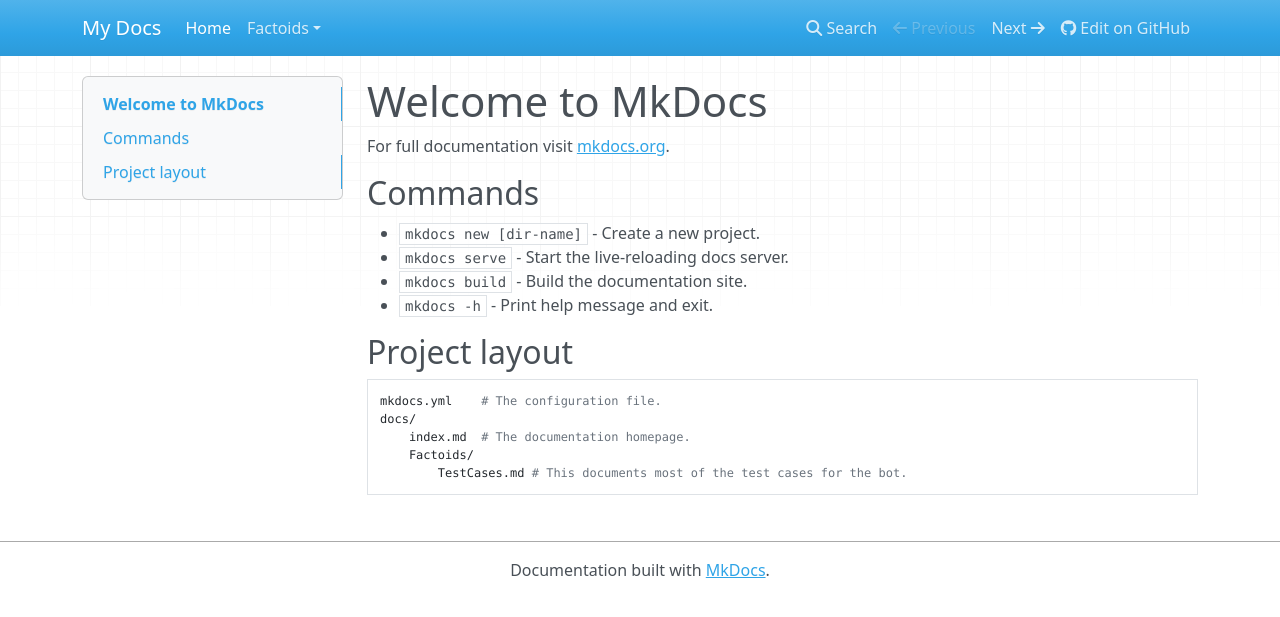
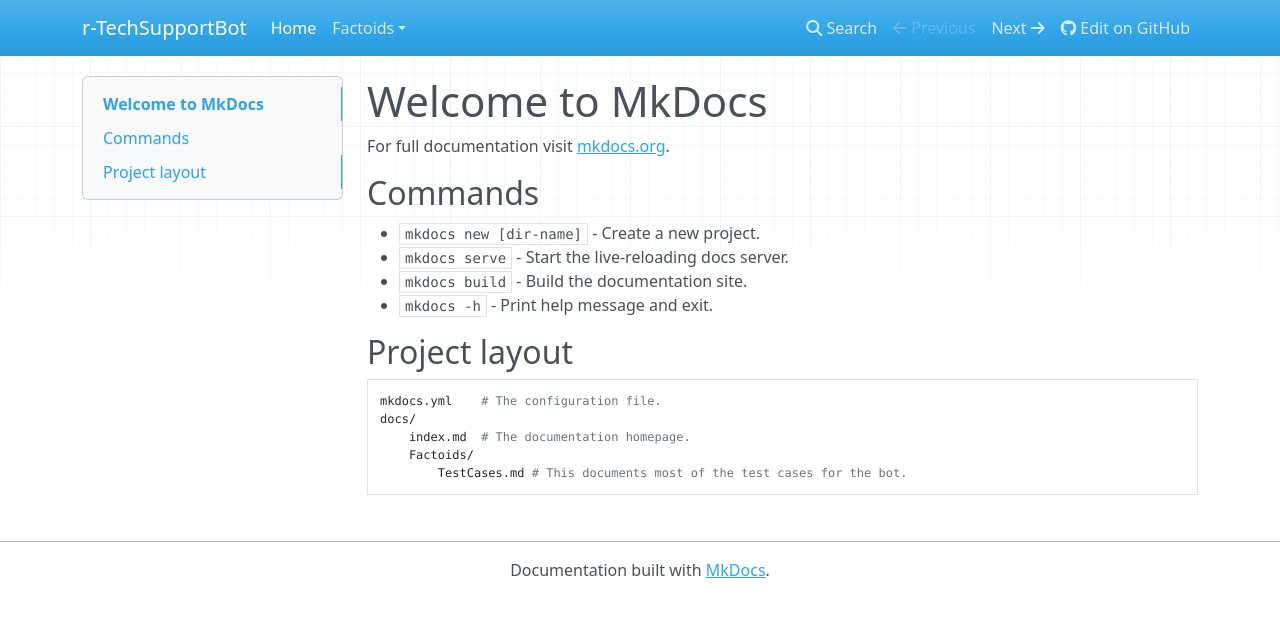
Before and after one commit to r-Techsupport/TechSupportBot, an MkDocs documentation site: the page built from docs/index.md, in a window 1280 px wide. Shown: the top 617 px of the page. Built offline with MkDocs 1.6.1, drawn with Linux system fonts in a browser that asks for light colours; nearby versions of some CDN libraries.

Commit message:
Make "Edit on Github" work also remove the os requirement

```diff
--- a/.readthedocs.yaml
+++ b/.readthedocs.yaml
@@ -6,7 +6,6 @@
 
 # Set the version of Python and other tools you might need
 build:
-  os: ubuntu-22.04
   tools:
     python: "3.11"
 
--- a/mkdocs.yml
+++ b/mkdocs.yml
@@ -1,5 +1,6 @@
-site_name: My Docs
-repo_url: https://github.com/r-Techsupport/TechSupportBot/
+site_name: r-TechSupportBot
+repo_url: https://github.com/r-TechSupport/TechSupportBot
+edit_uri: '#root/docs/'
 nav:
 - 'Home': 'index.md'
 - Factoids:
```
Also changed, not shown: site/404.html, site/index.html, site/search/search_index.json, 1 other file.
